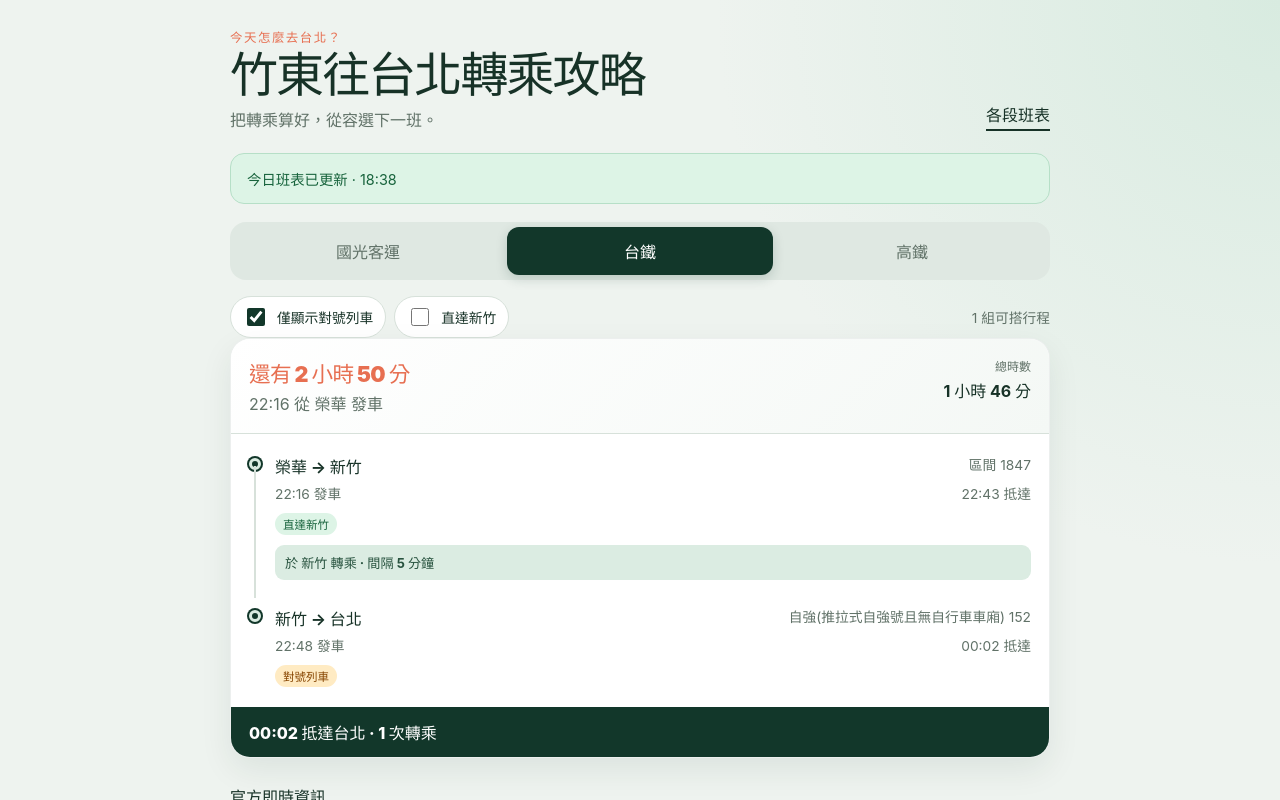
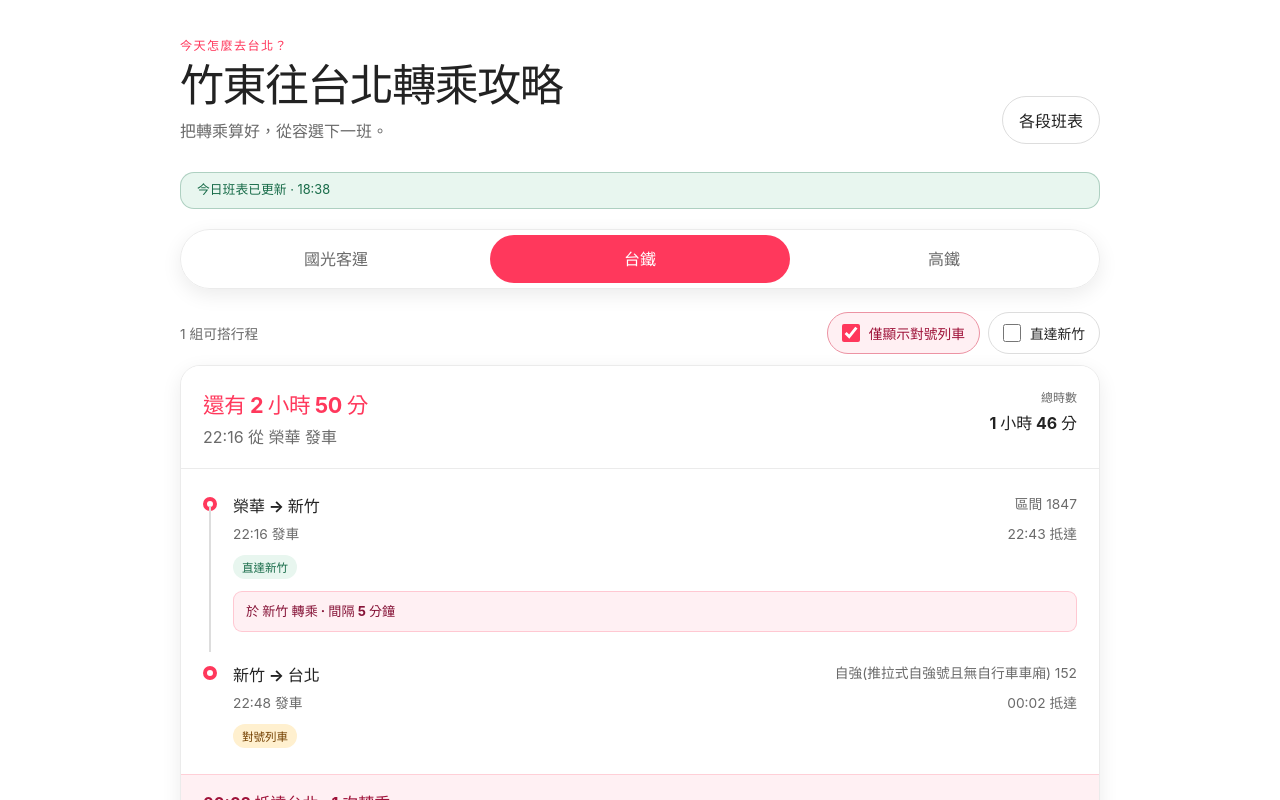
Before and after one commit to im1010ioio/home-traffic, a website built with Vite: page index.html in a window 1280 px wide. Both pictures are taken after a click on the tab "台鐵". Shown: the top 800 px of the page. Built offline with nearby package versions, Linux system fonts and the light colour scheme.

Commit message:
update styles

```diff
--- a/src/main.ts
+++ b/src/main.ts
@@ -139,7 +139,7 @@ function tabPanel(): string {
         </label>
     </div>` : "";
     return `<section class="panel" role="tabpanel">
-        <div class="panel__toolbar">${traFilters}<span>${journeys.length} 組可搭行程</span></div>
+        <div class="panel__toolbar"><span>${journeys.length} 組可搭行程</span>${traFilters}</div>
         <div class="journeys">
             ${visible.length ? visible.map((journey) => journeyCard(journey, fresh)).join("") : `<div class="empty-state">
                 <strong>${dailyData.status === "unavailable" ? "等待今日班表" : "今日已無符合條件的行程"}</strong>
--- a/src/style.css
+++ b/src/style.css
@@ -1,95 +1,620 @@
 :root {
     color-scheme: light dark;
-    font-family: Inter, ui-sans-serif, system-ui, -apple-system, BlinkMacSystemFont, "Noto Sans TC", sans-serif;
-    color: #173227;
-    background: #eef3ef;
+    font-family: Inter, "Noto Sans TC", ui-sans-serif, system-ui, -apple-system, BlinkMacSystemFont, sans-serif;
     font-synthesis: none;
-    --ink: #173227;
-    --muted: #617268;
+    color: #222222;
+    background: #ffffff;
+    --ink: #222222;
+    --body: #3f3f3f;
+    --muted: #6a6a6a;
     --surface: #ffffff;
-    --line: #d7e1da;
-    --brand: #12372a;
-    --brand-soft: #dbece2;
-    --accent: #e76f51;
-    --warning: #8a4b08;
-    --warning-bg: #fff2d8;
-    --shadow: 0 12px 32px rgba(18, 55, 42, 0.08);
+    --surface-soft: #f7f7f7;
+    --line: #dddddd;
+    --line-soft: #ebebeb;
+    --primary: #ff385c;
+    --primary-active: #e00b41;
+    --primary-soft: #fff0f3;
+    --primary-ink: #9f1239;
+    --success: #176b48;
+    --success-bg: #e8f6ef;
+    --warning: #7a4700;
+    --warning-bg: #fff4df;
+    --warning-line: #edc77a;
+    --reserved: #744000;
+    --reserved-bg: #fff0cf;
+    --transfer-bg: #fff0f3;
+    --transfer-text: #861337;
+    --shadow: 0 6px 20px rgba(0, 0, 0, 0.08);
 }
 
-* { box-sizing: border-box; }
-body { margin: 0; min-width: 320px; min-height: 100vh; background: radial-gradient(circle at top right, #d8ebe0 0, transparent 35%), #eef3ef; }
-button, input { font: inherit; }
-a { color: inherit; }
-.shell { width: min(100% - 28px, 820px); margin: 0 auto; padding: max(28px, env(safe-area-inset-top)) 0 36px; }
-.hero, .page-heading { display: flex; justify-content: space-between; gap: 24px; align-items: flex-end; margin-bottom: 22px; }
-.hero h1, .page-heading h1 { margin: 4px 0 6px; font-size: clamp(1.8rem, 7vw, 3rem); line-height: 1.06; letter-spacing: -0.04em; }
-.hero p, .page-heading p { margin: 0; color: var(--muted); }
-.eyebrow { color: var(--accent) !important; font-size: .78rem; font-weight: 800; letter-spacing: .12em; text-transform: uppercase; }
-.schedule-link, .back-link { flex: 0 0 auto; font-weight: 750; text-decoration: none; border-bottom: 2px solid currentColor; padding-bottom: 3px; }
-.back-link { display: inline-block; margin-bottom: 24px; }
-.status { display: grid; grid-template-columns: 1fr auto; gap: 4px 16px; padding: 14px 16px; margin: 0 0 18px; border-radius: 14px; font-size: .9rem; }
-.status strong { grid-column: 1; }
-.status span { grid-column: 1; }
-.status a { grid-column: 2; grid-row: 1 / 3; align-self: center; font-weight: 800; }
-.status--warning { color: var(--warning); background: var(--warning-bg); border: 1px solid #efc982; }
-.status--ok { color: #17633c; background: #ddf4e6; border: 1px solid #b6dfc7; display: block; }
-.tabs { display: grid; grid-template-columns: repeat(3, 1fr); gap: 6px; padding: 5px; background: #dfe8e2; border-radius: 16px; position: sticky; top: 8px; z-index: 10; backdrop-filter: blur(12px); }
-.tabs button { min-height: 48px; border: 0; border-radius: 12px; background: transparent; color: var(--muted); font-weight: 800; cursor: pointer; }
-.tabs button[aria-selected="true"] { color: #fff; background: var(--brand); box-shadow: 0 4px 12px rgba(18,55,42,.18); }
-.panel { margin-top: 16px; }
-.panel__toolbar { min-height: 42px; display: flex; justify-content: space-between; align-items: center; gap: 12px; color: var(--muted); font-size: .86rem; }
-.filter-group { display: flex; flex-wrap: wrap; gap: 8px; }
-.filter { display: inline-flex; align-items: center; gap: 9px; padding: 8px 12px; border: 1px solid var(--line); background: var(--surface); border-radius: 999px; font-weight: 700; color: var(--ink); }
-.filter input { inline-size: 18px; block-size: 18px; accent-color: var(--brand); }
-.journeys { display: grid; gap: 14px; }
-.journey-card { background: var(--surface); border: 1px solid rgba(18,55,42,.08); border-radius: 20px; overflow: hidden; box-shadow: var(--shadow); }
-.journey-card__header { display: flex; justify-content: space-between; gap: 16px; padding: 18px; border-bottom: 1px solid var(--line); background: linear-gradient(135deg, #fff, #f4f8f5); }
-.countdown { margin: 0 0 3px; color: var(--accent); font-size: 1.35rem; font-weight: 900; letter-spacing: -.03em; }
-.departure { margin: 0; color: var(--muted); }
-.duration { text-align: right; white-space: nowrap; }
-.duration span { display: block; color: var(--muted); font-size: .75rem; }
-.duration strong { display: block; margin-top: 4px; }
-.timeline { list-style: none; margin: 0; padding: 10px 18px 4px; }
-.timeline li { display: grid; grid-template-columns: 16px 1fr; gap: 10px; position: relative; padding: 10px 0 16px; }
-.timeline li:not(:last-child)::before { content: ""; position: absolute; left: 5px; top: 22px; bottom: -2px; width: 2px; background: var(--line); }
-.timeline__dot { width: 12px; height: 12px; margin-top: 4px; border-radius: 50%; background: var(--brand); border: 3px solid var(--brand-soft); box-shadow: 0 0 0 2px var(--brand); }
-.timeline__row { display: flex; justify-content: space-between; gap: 14px; margin-bottom: 5px; }
-.timeline__row span { color: var(--muted); font-size: .86rem; }
-.transfer { margin: 10px 0 0; padding: 8px 10px; background: var(--brand-soft); border-radius: 9px; color: #28533f; font-size: .82rem; font-weight: 700; }
-.badge { display: inline-block; margin: 5px 5px 0 0; padding: 3px 8px; color: #17633c; background: #ddf4e6; border-radius: 999px; font-size: .72rem; font-weight: 800; }
-.badge--amber { color: #874500; background: #ffebc3; }
-.arrival { padding: 13px 18px; color: #fff; background: var(--brand); font-weight: 800; }
-.empty-state { display: grid; gap: 6px; place-items: center; min-height: 190px; padding: 24px; text-align: center; color: var(--muted); background: var(--surface); border: 1px dashed #aebdb4; border-radius: 20px; }
-.empty-state strong { color: var(--ink); font-size: 1.1rem; }
-.secondary-button { width: 100%; margin-top: 14px; min-height: 48px; border: 1px solid var(--brand); color: var(--brand); background: transparent; border-radius: 14px; font-weight: 800; cursor: pointer; }
-.official-links, .schedule-section { margin-top: 26px; }
-.official-links h2, .schedule-section h2 { font-size: 1rem; }
-.official-links div { display: flex; gap: 10px; flex-wrap: wrap; }
-.official-links a { color: var(--brand); font-weight: 800; }
-.timetable { display: grid; margin: 12px 0 24px; background: var(--surface); border: 1px solid var(--line); border-radius: 14px; overflow: hidden; }
-.timetable > div { display: grid; grid-template-columns: 70px 1fr auto; gap: 10px; padding: 12px 14px; border-bottom: 1px solid var(--line); }
-.timetable > div:last-child { border-bottom: 0; }
-.timetable span { color: var(--muted); font-size: .86rem; }
-.empty-inline { color: var(--muted); padding: 16px; background: var(--surface); border-radius: 12px; }
-.site-footer { margin-top: 36px; padding-top: 18px; border-top: 1px solid var(--line); color: var(--muted); font-size: .78rem; line-height: 1.5; }
-.site-footer p { margin: 2px 0; }
+* {
+    box-sizing: border-box;
+}
+
+body {
+    margin: 0;
+    min-width: 320px;
+    min-height: 100vh;
+    color: var(--ink);
+    background: #ffffff;
+}
+
+button,
+input {
+    font: inherit;
+}
+
+button,
+a,
+label {
+    -webkit-tap-highlight-color: transparent;
+}
+
+a {
+    color: inherit;
+}
+
+button:focus-visible,
+a:focus-visible,
+input:focus-visible {
+    outline: 3px solid color-mix(in srgb, var(--primary) 35%, transparent);
+    outline-offset: 3px;
+}
+
+.shell {
+    width: min(100% - 32px, 920px);
+    margin: 0 auto;
+    padding: max(36px, env(safe-area-inset-top)) 0 48px;
+}
+
+.hero,
+.page-heading {
+    display: flex;
+    justify-content: space-between;
+    align-items: flex-end;
+    gap: 32px;
+    margin-bottom: 28px;
+}
+
+.hero h1,
+.page-heading h1 {
+    margin: 6px 0 8px;
+    font-size: clamp(1.9rem, 6vw, 2.75rem);
+    font-weight: 650;
+    line-height: 1.12;
+    letter-spacing: -0.035em;
+}
+
+.hero p,
+.page-heading p {
+    margin: 0;
+    color: var(--muted);
+    line-height: 1.6;
+}
+
+.eyebrow {
+    color: var(--primary) !important;
+    font-size: 0.76rem;
+    font-weight: 700;
+    letter-spacing: 0.11em;
+    text-transform: uppercase;
+}
+
+.schedule-link,
+.back-link {
+    flex: 0 0 auto;
+    padding: 11px 16px;
+    color: var(--ink);
+    background: var(--surface);
+    border: 1px solid var(--line);
+    border-radius: 999px;
+    font-weight: 650;
+    text-decoration: none;
+}
+
+.schedule-link:active,
+.back-link:active {
+    transform: scale(0.98);
+}
+
+.back-link {
+    display: inline-block;
+    margin-bottom: 28px;
+}
+
+.status {
+    display: grid;
+    grid-template-columns: 1fr auto;
+    gap: 5px 20px;
+    padding: 8px 16px;
+    margin: 0 0 20px;
+    border-radius: 14px;
+    font-size: 0.8rem;
+    line-height: 1.45;
+}
+
+.status strong,
+.status span {
+    grid-column: 1;
+}
+
+.status a {
+    grid-column: 2;
+    grid-row: 1 / 3;
+    align-self: center;
+    font-weight: 700;
+}
+
+.status--warning {
+    color: var(--warning);
+    background: var(--warning-bg);
+    border: 1px solid var(--warning-line);
+}
+
+.status--ok {
+    display: block;
+    color: var(--success);
+    background: var(--success-bg);
+    border: 1px solid color-mix(in srgb, var(--success) 28%, transparent);
+}
+
+.tabs {
+    position: sticky;
+    top: 10px;
+    z-index: 10;
+    display: grid;
+    grid-template-columns: repeat(3, 1fr);
+    gap: 4px;
+    padding: 5px;
+    background: color-mix(in srgb, var(--surface) 92%, transparent);
+    border: 1px solid var(--line-soft);
+    border-radius: 999px;
+    box-shadow: var(--shadow);
+    backdrop-filter: blur(16px);
+}
+
+.tabs button {
+    min-height: 48px;
+    padding: 8px 12px;
+    color: var(--muted);
+    background: transparent;
+    border: 0;
+    border-radius: 999px;
+    font-weight: 650;
+    line-height: 1.25;
+    cursor: pointer;
+}
+
+.tabs button[aria-selected="true"] {
+    color: #ffffff;
+    background: var(--primary);
+}
+
+.tabs button[aria-selected="true"]:active {
+    background: var(--primary-active);
+}
+
+.panel {
+    margin-top: 20px;
+}
+
+.panel__toolbar {
+    display: flex;
+    justify-content: space-between;
+    align-items: center;
+    gap: 14px;
+    min-height: 48px;
+    margin-bottom: 8px;
+    color: var(--muted);
+    font-size: 0.86rem;
+}
+
+.filter-group {
+    display: flex;
+    flex-wrap: wrap;
+    gap: 8px;
+}
+
+.filter {
+    display: inline-flex;
+    align-items: center;
+    gap: 9px;
+    min-height: 42px;
+    padding: 8px 14px;
+    color: var(--ink);
+    background: var(--surface);
+    border: 1px solid var(--line);
+    border-radius: 999px;
+    font-weight: 600;
+    cursor: pointer;
+}
+
+.filter:has(input:checked) {
+    color: var(--primary-ink);
+    background: var(--primary-soft);
+    border-color: color-mix(in srgb, var(--primary) 45%, var(--line));
+}
+
+.filter input {
+    inline-size: 18px;
+    block-size: 18px;
+    margin: 0;
+    accent-color: var(--primary);
+}
+
+.journeys {
+    display: grid;
+    gap: 18px;
+}
+
+.journey-card {
+    overflow: hidden;
+    background: var(--surface);
+    border: 1px solid var(--line-soft);
+    border-radius: 20px;
+    box-shadow: var(--shadow);
+}
+
+.journey-card__header {
+    display: flex;
+    justify-content: space-between;
+    gap: 20px;
+    padding: 22px 22px 20px;
+    background: var(--surface);
+    border-bottom: 1px solid var(--line-soft);
+}
+
+.countdown {
+    margin: 0 0 5px;
+    color: var(--primary);
+    font-size: 1.35rem;
+    font-weight: 650;
+    letter-spacing: -0.02em;
+}
+
+.departure {
+    margin: 0;
+    color: var(--muted);
+}
+
+.duration {
+    text-align: right;
+    white-space: nowrap;
+}
+
+.duration span {
+    display: block;
+    color: var(--muted);
+    font-size: 0.75rem;
+}
+
+.duration strong {
+    display: block;
+    margin-top: 5px;
+    font-weight: 650;
+}
+
+.timeline {
+    margin: 0;
+    padding: 12px 22px 8px;
+    list-style: none;
+}
+
+.timeline li {
+    position: relative;
+    display: grid;
+    grid-template-columns: 18px 1fr;
+    gap: 12px;
+    padding: 12px 0 18px;
+}
+
+.timeline li:not(:last-child)::before {
+    content: "";
+    position: absolute;
+    top: 25px;
+    bottom: -2px;
+    left: 6px;
+    width: 2px;
+    background: var(--line);
+}
+
+.timeline__dot {
+    width: 14px;
+    height: 14px;
+    margin-top: 4px;
+    background: var(--surface);
+    border: 4px solid var(--primary);
+    border-radius: 50%;
+}
+
+.timeline__row {
+    display: flex;
+    justify-content: space-between;
+    gap: 18px;
+    margin-bottom: 6px;
+}
+
+.timeline__row strong {
+    font-weight: 650;
+}
+
+.timeline__row span {
+    color: var(--muted);
+    font-size: 0.86rem;
+    text-align: right;
+}
+
+.transfer {
+    margin: 12px 0 0;
+    padding: 10px 12px;
+    color: var(--transfer-text);
+    background: var(--transfer-bg);
+    border: 1px solid color-mix(in srgb, var(--primary) 22%, transparent);
+    border-radius: 9px;
+    font-size: 0.82rem;
+    font-weight: 650;
+    line-height: 1.45;
+}
+
+.badge {
+    display: inline-block;
+    margin: 6px 5px 0 0;
+    padding: 4px 9px;
+    color: var(--success);
+    background: var(--success-bg);
+    border-radius: 999px;
+    font-size: 0.72rem;
+    font-weight: 700;
+}
+
+.badge--amber {
+    color: var(--reserved);
+    background: var(--reserved-bg);
+}
+
+.arrival {
+    padding: 15px 22px;
+    color: var(--primary-ink);
+    background: var(--primary-soft);
+    border-top: 1px solid color-mix(in srgb, var(--primary) 18%, transparent);
+    font-weight: 650;
+}
+
+.empty-state {
+    display: grid;
+    place-items: center;
+    gap: 7px;
+    min-height: 210px;
+    padding: 28px;
+    color: var(--muted);
+    text-align: center;
+    background: var(--surface-soft);
+    border: 1px dashed var(--line);
+    border-radius: 20px;
+}
+
+.empty-state strong {
+    color: var(--ink);
+    font-size: 1.1rem;
+    font-weight: 650;
+}
+
+.secondary-button {
+    width: 100%;
+    min-height: 48px;
+    margin-top: 16px;
+    color: var(--ink);
+    background: var(--surface);
+    border: 1px solid var(--ink);
+    border-radius: 14px;
+    font-weight: 650;
+    cursor: pointer;
+}
+
+.secondary-button:active {
+    transform: scale(0.99);
+}
+
+.official-links,
+.schedule-section {
+    margin-top: 34px;
+}
+
+.official-links h2,
+.schedule-section h2 {
+    margin-bottom: 14px;
+    font-size: 1rem;
+    font-weight: 650;
+}
+
+.official-links div {
+    display: flex;
+    flex-wrap: wrap;
+    gap: 10px;
+}
+
+.official-links a {
+    color: var(--ink);
+    font-weight: 650;
+    text-decoration-color: var(--primary);
+    text-decoration-thickness: 2px;
+    text-underline-offset: 4px;
+}
+
+.timetable {
+    display: grid;
+    overflow: hidden;
+    margin: 14px 0 28px;
+    background: var(--surface);
+    border: 1px solid var(--line);
+    border-radius: 14px;
+}
+
+.timetable>div {
+    display: grid;
+    grid-template-columns: 70px 1fr auto;
+    gap: 12px;
+    padding: 14px 16px;
+    border-bottom: 1px solid var(--line-soft);
+}
+
+.timetable>div:last-child {
+    border-bottom: 0;
+}
+
+.timetable span {
+    color: var(--muted);
+    font-size: 0.86rem;
+}
+
+.empty-inline {
+    padding: 18px;
+    color: var(--muted);
+    background: var(--surface-soft);
+    border-radius: 12px;
+}
+
+.site-footer {
+    margin-top: 42px;
+    padding-top: 20px;
+    color: var(--muted);
+    border-top: 1px solid var(--line-soft);
+    font-size: 0.78rem;
+    line-height: 1.6;
+}
+
+.site-footer p {
+    margin: 2px 0;
+}
 
 @media (max-width: 560px) {
-    .hero, .page-heading { align-items: flex-start; flex-direction: column; gap: 14px; }
-    .status { grid-template-columns: 1fr; }
-    .status a { grid-column: 1; grid-row: auto; }
-    .journey-card__header { align-items: flex-start; }
-    .timeline__row { flex-direction: column; gap: 2px; }
-    .timetable > div { grid-template-columns: 64px 1fr; }
-    .timetable > div span:last-child { grid-column: 2; }
+    .shell {
+        width: min(100% - 24px, 920px);
+        padding-top: max(24px, env(safe-area-inset-top));
+    }
+
+    .hero,
+    .page-heading {
+        align-items: flex-start;
+        flex-direction: column;
+        gap: 16px;
+    }
+
+    .schedule-link,
+    .back-link {
+        padding: 9px 14px;
+    }
+
+    .status {
+        grid-template-columns: 1fr;
+    }
+
+    .status a {
+        grid-column: 1;
+        grid-row: auto;
+        margin-top: 5px;
+    }
+
+    .tabs {
+        top: 6px;
+        border-radius: 18px;
+    }
+
+    .tabs button {
+        min-height: 54px;
+        padding-inline: 7px;
+        border-radius: 14px;
+        font-size: 0.82rem;
+    }
+
+    .panel__toolbar {
+        align-items: flex-start;
+        flex-direction: column;
+    }
+
+    .journey-card__header {
+        align-items: flex-start;
+        padding-inline: 18px;
+    }
+
+    .timeline {
+        padding-inline: 18px;
+    }
+
+    .timeline__row {
+        flex-direction: column;
+        gap: 3px;
+    }
+
+    .timeline__row span {
+        text-align: left;
+    }
+
+    .arrival {
+        padding-inline: 18px;
+    }
+
+    .timetable>div {
+        grid-template-columns: 64px 1fr;
+    }
+
+    .timetable>div span:last-child {
+        grid-column: 2;
+    }
 }
 
 @media (prefers-color-scheme: dark) {
-    :root { --ink: #e7f0ea; --muted: #a9b9af; --surface: #15251e; --line: #31463a; --brand: #82c8a1; --brand-soft: #243d31; --warning: #ffd18b; --warning-bg: #4a3516; --shadow: none; color: var(--ink); background: #0c1712; }
-    body { background: radial-gradient(circle at top right, #173629 0, transparent 36%), #0c1712; }
-    .tabs { background: #1b2c24; }
-    .tabs button[aria-selected="true"] { color: #102218; background: var(--brand); }
-    .journey-card__header { background: linear-gradient(135deg, #15251e, #1a2c23); }
-    .arrival { color: #102218; }
-    .secondary-button { color: var(--brand); border-color: var(--brand); }
+    :root {
+        color: #f7f7f7;
+        background: #121212;
+        --ink: #f7f7f7;
+        --body: #e1e1e1;
+        --muted: #b7b7b7;
+        --surface: #1f1f1f;
+        --surface-soft: #292929;
+        --line: #4a4a4a;
+        --line-soft: #363636;
+        --primary: #ff385c;
+        --primary-active: #ff385c;
+        --primary-soft: #3b2028;
+        --primary-ink: #ffdbe2;
+        --success: #b6efd4;
+        --success-bg: #203c30;
+        --warning: #ffe0a3;
+        --warning-bg: #432f0e;
+        --warning-line: #765a26;
+        --reserved: #ffe0a3;
+        --reserved-bg: #493713;
+        --transfer-bg: #4a2430;
+        --transfer-text: #ffe3e9;
+        --shadow: 0 6px 24px rgba(0, 0, 0, 0.32);
+    }
+
+    body {
+        background: #121212;
+    }
+
+    .tabs button[aria-selected="true"] {
+        color: #ffffff;
+    }
+
+    .filter:has(input:checked) {
+        color: var(--primary-ink);
+        background: var(--primary-soft);
+    }
+
+    .secondary-button {
+        color: var(--ink);
+        border-color: var(--line);
+    }
 }
+
+@media (prefers-reduced-motion: reduce) {
+
+    *,
+    *::before,
+    *::after {
+        scroll-behavior: auto !important;
+        transition-duration: 0.01ms !important;
+    }
+}
```
Also changed, not shown: .agents/skills/airbnb-design/SKILL.md (added).
